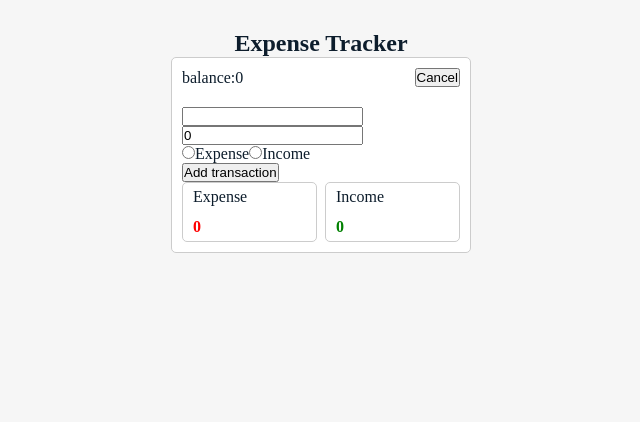
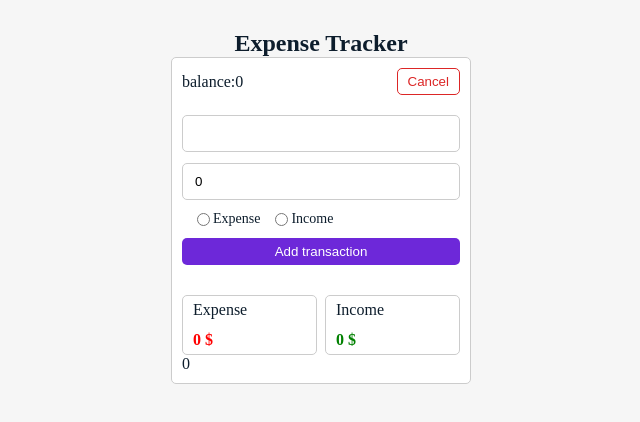
Before and after one commit to esmailireza/Expense-Tracker, a React (Create React App) app: page / in a window 1280 px wide. Both pictures are taken after a click on the button "Add". Shown: the top 422 px of the page, without its empty margins (319-959 px from the left). Built offline with nearby package versions, Linux system fonts and the light colour scheme.

Commit message:
modified components and added styles to buttons,inputs and form

```diff
--- a/src/App.css
+++ b/src/App.css
@@ -49,3 +49,66 @@
   font-weight: bold;
   color: green;
 }
+
+.btn {
+  outline: none;
+  padding: 5px 10px;
+  background-color: #ede9fe;
+  color: #6d28d9;
+  border-radius: 5px;
+  border: 1px solid #6d28d9;
+}
+
+.primary {
+  color: #fff;
+  background-color: #6d28d9;
+  border: none;
+  padding: 6px 10px;
+}
+
+.cancel {
+  background-color: #fff;
+  color: #dc2626;
+  border: 1px solid #dc2626;
+}
+
+form {
+  display: flex;
+  flex-direction: column;
+  min-height: 150px;
+  justify-content: space-between;
+  margin-bottom: 30px;
+}
+
+input {
+  border: 1px solid #ccc;
+  outline: none;
+  padding: 10px 12px;
+  border-radius: 5px;
+}
+
+input[type="radio"] {
+  margin-left: 15px;
+}
+
+.radioBox {
+  display: flex;
+  justify-content: flex-start;
+  align-items: center;
+  font-size: 14px;
+}
+
+.radioBox label {
+  margin-left: 3px;
+}
+
+.transaction {
+  border-radius: 5px;
+  background-color: #f4f4f5;
+  padding: 10px;
+  font-weight: bold;
+  margin-top: 15px;
+  display: flex;
+  justify-content: space-between;
+  border-right: 4px solid green;
+}
--- a/src/components/OverViewComponent.js
+++ b/src/components/OverViewComponent.js
@@ -7,17 +7,25 @@
     <>
       <div className="topSection">
         <p>balance:{expense - income}</p>
-        <button onClick={() => setIsShow((prevState) => !prevState)}>
+        <button
+          onClick={() => setIsShow((prevState) => !prevState)}
+          className={`btn ${isShow && "cancel"}`}
+        >
           {isShow ? "Cancel" : "Add"}
         </button>
       </div>
-      {isShow && <TransActionForm addTransaction={addTransaction} />}
+      {isShow && (
+        <TransActionForm
+          addTransaction={addTransaction}
+          setIsShow={setIsShow}
+        />
+      )}
       <div className="resultSection">
         <div className="expenseBox">
-          Expense<span style={{ color: "red" }}>{expense}</span>
+          Expense<span style={{ color: "red" }}>{expense} $</span>
         </div>
         <div className="expenseBox">
-          Income<span>{income}</span>
+          Income<span>{income} $</span>
         </div>
       </div>
     </>
--- a/src/components/TransActionForm.js
+++ b/src/components/TransActionForm.js
@@ -1,6 +1,6 @@
 import { useState } from "react";
 
-const TransActionForm = ({ addTransaction }) => {
+const TransActionForm = ({ addTransaction, setIsShow }) => {
   const [formValue, setFormValue] = useState({
     type: "Expense",
     amount: 0,
@@ -13,6 +13,7 @@
   const submitHandler = (e) => {
     e.preventDefault();
     addTransaction(formValue);
+    setIsShow(false);
   };
 
   return (
@@ -29,25 +30,29 @@
         onChange={changeHandler}
         value={formValue.amount}
       />
-      <div>
+      <div className="radioBox">
         <input
           type="radio"
           value="expense"
           name="type"
           checked={formValue.type === "expense"}
           onChange={changeHandler}
+          id="expense"
         />
-        <label>Expense</label>
+        <label htmlFor="expense">Expense</label>
         <input
           type="radio"
           value="income"
           name="type"
           checked={formValue.type === "income"}
           onChange={changeHandler}
+          id="income"
         />
-        <label>Income</label>
+        <label htmlFor="income">Income</label>
       </div>
-      <button type="submit">Add transaction</button>
+      <button type="submit" className="btn primary">
+        Add transaction
+      </button>
     </form>
   );
 };
--- a/src/components/TransActionsComponent.js
+++ b/src/components/TransActionsComponent.js
@@ -1,9 +1,17 @@
 const TransActionsComponent = ({ transactions }) => {
   return (
     <section>
-      {transactions.map((t) => (
-        <div key={t.id}>{t.desc}</div>
-      ))}
+      {transactions.length &&
+        transactions.map((t) => (
+          <div
+            key={t.id}
+            className="transaction"
+            style={{ borderRight: t.type === "expense" && "4px solid red" }}
+          >
+            <span>{t.desc}</span>
+            <span>$ {t.amount}</span>
+          </div>
+        ))}
     </section>
   );
 };
```
